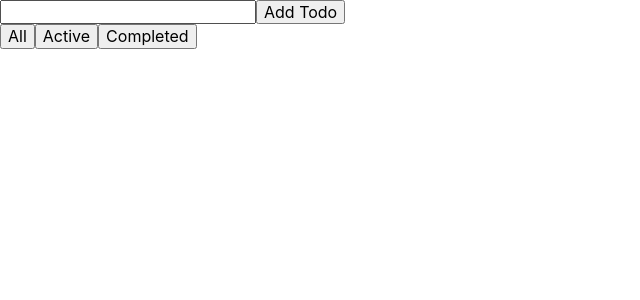
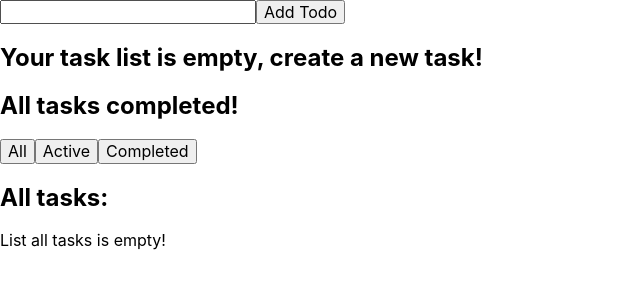
Before and after one commit to skabanets/todo-list, a React (Vite) app: page / in a window 1280 px wide. Shown: the top 300 px of the page, without its empty margins (0-640 px from the left). Built offline with nearby package versions, Linux system fonts and the light colour scheme.

Commit message:
add notification line and list title

```diff
--- a/src/components/Filters/Filters.jsx
+++ b/src/components/Filters/Filters.jsx
@@ -6,13 +6,13 @@ export const Filters = () => {
 
   return (
     <div>
-      <button type="button" onClick={() => dispatch(changeFilter('all'))}>
+      <button type="button" onClick={() => dispatch(changeFilter('All'))}>
         All
       </button>
-      <button type="button" onClick={() => dispatch(changeFilter('active'))}>
+      <button type="button" onClick={() => dispatch(changeFilter('Active'))}>
         Active
       </button>
-      <button type="button" onClick={() => dispatch(changeFilter('complited'))}>
+      <button type="button" onClick={() => dispatch(changeFilter('Complited'))}>
         Completed
       </button>
     </div>
--- /dev/null
+++ b/src/components/NotificationLine/NotificationLine.jsx
@@ -0,0 +1,20 @@
+import React from 'react';
+import { useSelector } from 'react-redux';
+import { selectTodos } from '../../redux/todo/slice';
+
+export const NotificationLine = () => {
+  const todos = useSelector(selectTodos);
+  const activeTodos = todos.reduce((total, item) => (!item.complited ? (total += 1) : total), 0);
+  console.log(activeTodos);
+
+  return (
+    <div>
+      {!todos.length && <h2>Your task list is empty, create a new task!</h2>}
+      {todos.length && activeTodos ? (
+        <h2>{`Your active tasks - ${activeTodos} `}</h2>
+      ) : (
+        <h2>All tasks completed!</h2>
+      )}
+    </div>
+  );
+};
--- a/src/components/TaskManager/TaskManager.jsx
+++ b/src/components/TaskManager/TaskManager.jsx
@@ -1,11 +1,13 @@
 import { AddTodoForm } from '../AddTodoForm/AddTodoForm';
 import { Filters } from '../Filters/Filters';
+import { NotificationLine } from '../NotificationLine/NotificationLine';
 import { TodoList } from '../TodoList/Todolist';
 
 export const TaskManager = () => {
   return (
     <div>
       <AddTodoForm />
+      <NotificationLine />
       <Filters />
       <TodoList />
     </div>
--- a/src/components/TodoList/Todolist.jsx
+++ b/src/components/TodoList/Todolist.jsx
@@ -8,9 +8,9 @@ export const TodoList = () => {
 
   const getFilteredTodos = (todos, filter) => {
     switch (filter) {
-      case 'active':
+      case 'Active':
         return todos.filter(item => item.complited === false);
-      case 'complited':
+      case 'Complited':
         return todos.filter(item => item.complited === true);
       default:
         return todos;
@@ -19,11 +19,19 @@ export const TodoList = () => {
 
   const filteredTodos = getFilteredTodos(todos, filter);
 
+  console.log(filter);
   return (
-    <ul>
-      {filteredTodos.map(todo => (
-        <TodoListItem key={todo.id} {...todo} />
-      ))}
-    </ul>
+    <>
+      <h2>{`${filter} tasks:`}</h2>
+      {filteredTodos.length ? (
+        <ul>
+          {filteredTodos.map(todo => (
+            <TodoListItem key={todo.id} {...todo} />
+          ))}
+        </ul>
+      ) : (
+        <p>{`List ${filter.toLowerCase()} tasks is empty!`}</p>
+      )}
+    </>
   );
 };
--- a/src/redux/todo/slice.js
+++ b/src/redux/todo/slice.js
@@ -4,7 +4,7 @@ const slice = createSlice({
   name: 'todos',
   initialState: {
     todos: [],
-    filter: 'all',
+    filter: 'All',
   },
   reducers: {
     addTodo: {
```
